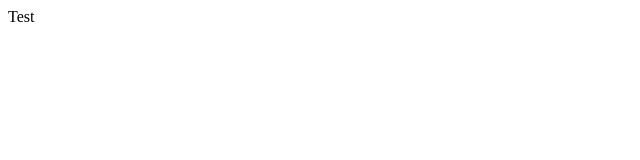
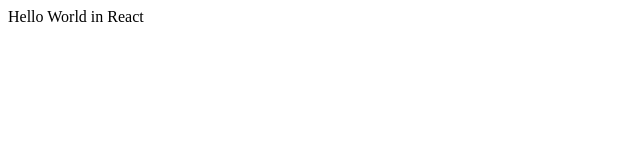
Before and after one commit to zerga9/Train_departure_info, a React (Create React App) app: page / in a window 1280 px wide. Shown: the top 160 px of the page, without its empty margins (0-640 px from the left). Built offline with nearby package versions, Linux system fonts and the light colour scheme; the HTML template or start-up script is replaced by a standard one.

Commit message:
Test renders without crashing passes

```diff
--- a/package.json
+++ b/package.json
@@ -3,6 +3,8 @@
   "version": "0.1.0",
   "private": true,
   "dependencies": {
+    "enzyme": "^3.4.1",
+    "enzyme-adapter-react-16": "^1.2.0",
     "react": "^16.3.2",
     "react-dom": "^16.3.2",
     "react-scripts": "1.1.4"
@@ -10,7 +12,7 @@
   "scripts": {
     "start": "react-scripts start",
     "build": "react-scripts build",
-    "test": "react-scripts test",
+    "test": "react-scripts test --env=jsdom",
     "eject": "react-scripts eject"
   }
 }
--- a/src/App.js
+++ b/src/App.js
@@ -1,10 +1,8 @@
-import React, { Component } from 'react';
+import React, { Component } from "react";
 
 class App extends Component {
   render() {
-    return (
-      <div>Test</div>
-    );
+    return <div>Hello World in React</div>;
   }
 }
 
```
Also changed, not shown: 2 other files (tests, documents, lock files or other folders).
